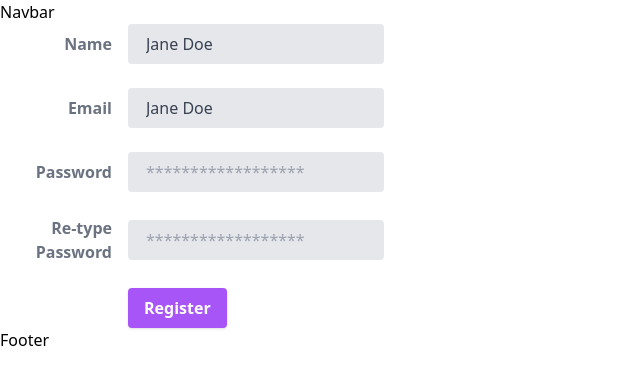
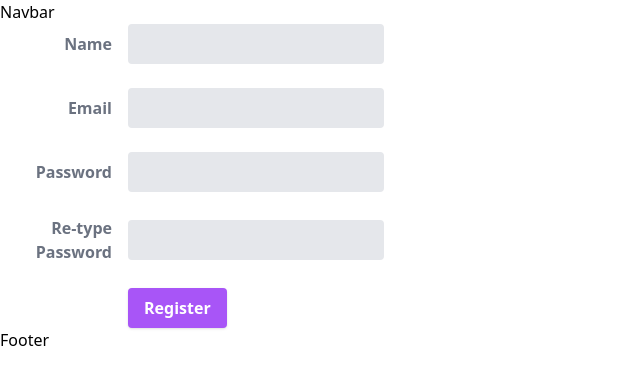
Before and after one commit to HunterJS-bit/goodmonday_js, a React (Vite) app: page /register in a window 1280 px wide. Shown: the top 384 px of the page, without its empty margins (0-640 px from the left). Built offline with nearby package versions, Linux system fonts and the light colour scheme.

Commit message:
feat(registration): added registration form cmp
- added registration cmp
- move input into separate cmp

```diff
--- /dev/null
+++ b/src/components/common/inputs/Input.tsx
@@ -0,0 +1,18 @@
+import React from 'react';
+
+
+const Input = ({ value, onChange, ...props }) => {
+
+    return (
+        <input
+            className="bg-gray-200 appearance-none border-2 border-gray-200 rounded w-full py-2 px-4 text-gray-700 leading-tight focus:outline-none focus:bg-white focus:border-purple-500"
+            type="text"
+            value={value}
+            onChange={onChange}
+            {...props}
+        />
+    )
+};
+
+
+export default Input;
--- /dev/null
+++ b/src/components/forms/RegistrationForm.tsx
@@ -0,0 +1,78 @@
+import React, { SyntheticEvent, useState } from 'react';
+import Input from '../common/inputs/Input';
+
+
+
+const RegistrationFrom = () => {
+
+    const [useInfo, setUserInfo] = useState({
+        name: '',
+        email: '',
+        password: '',
+        rePassword: ''
+    });
+
+
+    const onChange = (type: string, e: SyntheticEvent) => {
+        const data = e?.target?.value;
+        console.log('dadad', e, data)
+    }
+
+    return (
+        <form className="w-full max-w-sm">
+            <div className="md:flex md:items-center mb-6">
+                <div className="md:w-1/3">
+                    <label className="block text-gray-500 font-bold md:text-right mb-1 md:mb-0 pr-4">
+                        Name
+                    </label>
+                </div>
+                <div className="md:w-2/3">
+                    <Input value={useInfo?.name} onChange={(e: Event) => onChange('name', e)} />
+                </div>
+            </div>
+            <div className="md:flex md:items-center mb-6">
+                <div className="md:w-1/3">
+                    <label className="block text-gray-500 font-bold md:text-right mb-1 md:mb-0 pr-4">
+                        Email
+                    </label>
+                </div>
+                <div className="md:w-2/3">
+                    <Input value={useInfo?.email} onChange={(e: Event) => onChange('email', e)} />
+                </div>
+            </div>
+            <div className="md:flex md:items-center mb-6">
+                <div className="md:w-1/3">
+                    <label className="block text-gray-500 font-bold md:text-right mb-1 md:mb-0 pr-4">
+                        Password
+                    </label>
+                </div>
+                <div className="md:w-2/3">
+                    <Input value={useInfo?.password} onChange={(e: Event) => onChange('password', e)} />
+                </div>
+            </div>
+            <div className="md:flex md:items-center mb-6">
+                <div className="md:w-1/3">
+                    <label className="block text-gray-500 font-bold md:text-right mb-1 md:mb-0 pr-4">
+                        Re-type Password
+                    </label>
+                </div>
+                <div className="md:w-2/3">
+                    <Input value={useInfo?.rePassword} onChange={(e: Event) => onChange('rePassword', e)} />
+                </div>
+            </div>
+            <div className="md:flex md:items-center">
+                <div className="md:w-1/3"></div>
+                <div className="md:w-2/3">
+                    <button className="shadow bg-purple-500 hover:bg-purple-400 focus:shadow-outline focus:outline-none text-white font-bold py-2 px-4 rounded" type="button">
+                        Register
+                    </button>
+                </div>
+            </div>
+        </form>
+    )
+
+
+};
+
+
+export default RegistrationFrom;
--- a/src/pages/Register.tsx
+++ b/src/pages/Register.tsx
@@ -1,4 +1,5 @@
 import React, { useState } from 'react';
+import RegistrationFrom from '../components/forms/RegistrationForm';
 
 
 const RegisterPage = () => {
@@ -8,56 +9,7 @@ const RegisterPage = () => {
 
     return (
         <>
-            <form className="w-full max-w-sm">
-                <div className="md:flex md:items-center mb-6">
-                    <div className="md:w-1/3">
-                        <label className="block text-gray-500 font-bold md:text-right mb-1 md:mb-0 pr-4">
-                            Name
-                        </label>
-                    </div>
-                    <div className="md:w-2/3">
-                        <input className="bg-gray-200 appearance-none border-2 border-gray-200 rounded w-full py-2 px-4 text-gray-700 leading-tight focus:outline-none focus:bg-white focus:border-purple-500" id="inline-full-name" type="text" value="Jane Doe" />
-                    </div>
-                </div>
-                <div className="md:flex md:items-center mb-6">
-                    <div className="md:w-1/3">
-                        <label className="block text-gray-500 font-bold md:text-right mb-1 md:mb-0 pr-4">
-                            Email
-                        </label>
-                    </div>
-                    <div className="md:w-2/3">
-                        <input className="bg-gray-200 appearance-none border-2 border-gray-200 rounded w-full py-2 px-4 text-gray-700 leading-tight focus:outline-none focus:bg-white focus:border-purple-500" id="inline-full-name" type="email" value="Jane Doe" />
-                    </div>
-                </div>
-                <div className="md:flex md:items-center mb-6">
-                    <div className="md:w-1/3">
-                        <label className="block text-gray-500 font-bold md:text-right mb-1 md:mb-0 pr-4">
-                            Password
-                        </label>
-                    </div>
-                    <div className="md:w-2/3">
-                        <input className="bg-gray-200 appearance-none border-2 border-gray-200 rounded w-full py-2 px-4 text-gray-700 leading-tight focus:outline-none focus:bg-white focus:border-purple-500" id="inline-password" type="password" placeholder="******************" />
-                    </div>
-                </div>
-                <div className="md:flex md:items-center mb-6">
-                    <div className="md:w-1/3">
-                        <label className="block text-gray-500 font-bold md:text-right mb-1 md:mb-0 pr-4">
-                            Re-type Password
-                        </label>
-                    </div>
-                    <div className="md:w-2/3">
-                        <input className="bg-gray-200 appearance-none border-2 border-gray-200 rounded w-full py-2 px-4 text-gray-700 leading-tight focus:outline-none focus:bg-white focus:border-purple-500" id="inline-password" type="password" placeholder="******************" />
-                    </div>
-                </div>
-                <div className="md:flex md:items-center">
-                    <div className="md:w-1/3"></div>
-                    <div className="md:w-2/3">
-                        <button className="shadow bg-purple-500 hover:bg-purple-400 focus:shadow-outline focus:outline-none text-white font-bold py-2 px-4 rounded" type="button">
-                            Register
-                        </button>
-                    </div>
-                </div>
-            </form>
+            <RegistrationFrom />
 
         </>)
 
```
